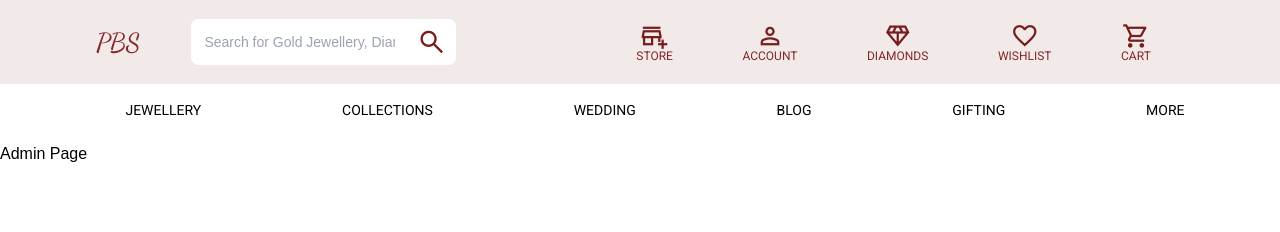
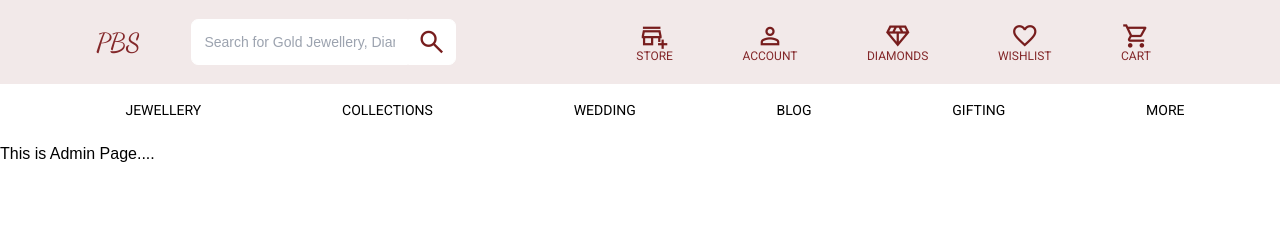
Before and after one commit to Sagar-masale/Project_PBS, a React (Vite) app in the folder Project_Pbs/PBS/PBS/: page /AdminAcc in a window 1280 px wide. Shown: the top 232 px of the page. Built offline with nearby package versions, Linux system fonts and the light colour scheme.

Commit message:
Admin Page Update

```diff
--- a/Project_Pbs/PBS/PBS/src/Components/Account/AdminAcc.jsx
+++ b/Project_Pbs/PBS/PBS/src/Components/Account/AdminAcc.jsx
@@ -6,7 +6,7 @@ function AdminAcc() {
   return (
     <div>
       <h1>
-        Admin Page
+        This is Admin Page....
       </h1>
     </div>
   )
```
